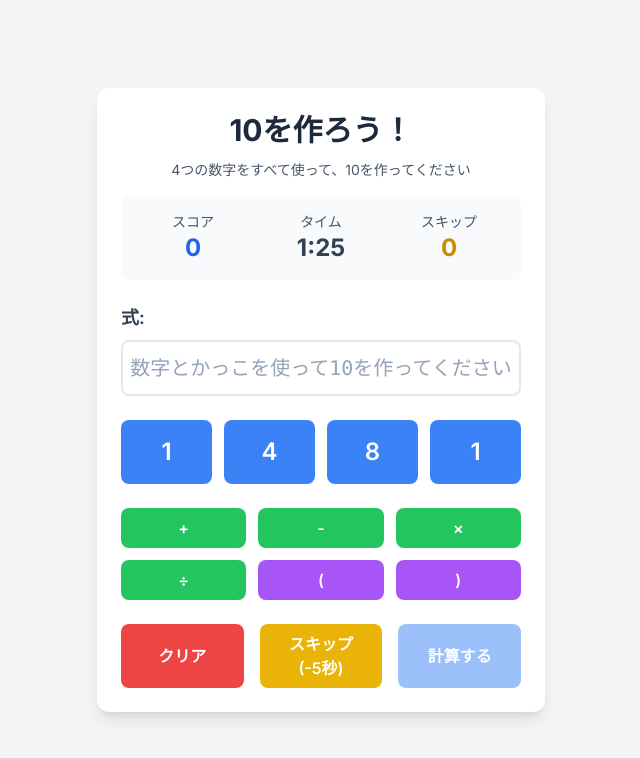
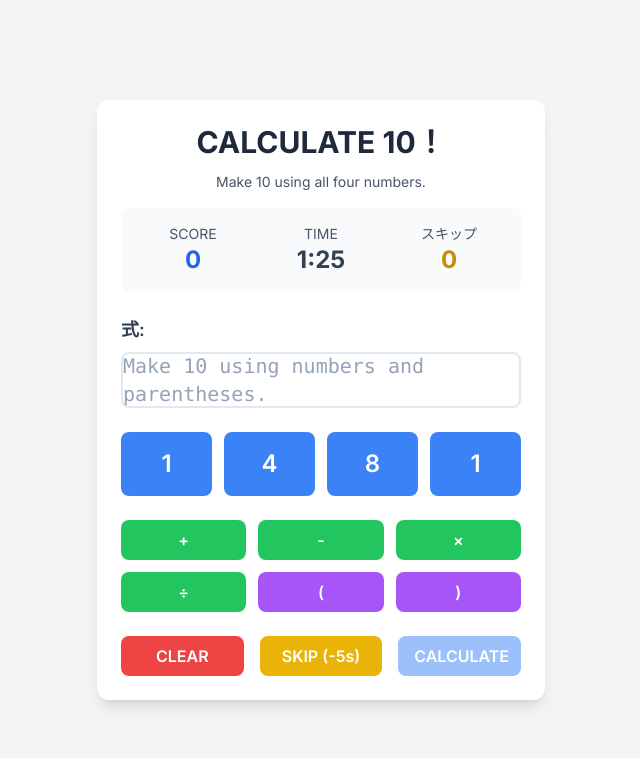
Before and after one commit to poposuke18/Calculation10, a Next.js app: page / in a window 1280 px wide. Shown: the top 758 px of the page, without its empty margins (319-959 px from the left). Built offline with nearby package versions, Linux system fonts and the light colour scheme.

Commit message:
Transrate

```diff
--- a/components/MathPuzzleGame.js
+++ b/components/MathPuzzleGame.js
@@ -128,15 +128,15 @@ const MathPuzzleGame = () => {
     <Card className="w-full max-w-md">
       {/* ヘッダー部分 */}
       <div className="text-center mb-6">
-        <h1 className="text-3xl font-bold mb-3 text-slate-800">10を作ろう！</h1>
+        <h1 className="text-3xl font-bold mb-3 text-slate-800">CALCULATE 10！</h1>
         <p className="text-sm text-slate-600 mb-4">
-          4つの数字をすべて使って、10を作ってください
+        Make 10 using all four numbers.
         </p>
 
         {/* スコアとタイマーの表示を改善 */}
         <div className="grid grid-cols-3 gap-4 p-4 bg-slate-50 rounded-lg">
           <div className="text-center">
-            <p className="text-sm text-slate-600">スコア</p>
+            <p className="text-sm text-slate-600">SCORE</p>
             <motion.p
               key={score}
               initial={{ scale: 1.5 }}
@@ -148,7 +148,7 @@ const MathPuzzleGame = () => {
           </div>
 
           <div className="text-center">
-            <p className="text-sm text-slate-600">タイム</p>
+            <p className="text-sm text-slate-600">TIME</p>
             <motion.div
               className={`text-2xl font-bold ${
                 timeLeft <= 10 ? 'text-red-500' : 'text-slate-700'
@@ -186,13 +186,13 @@ const MathPuzzleGame = () => {
             className="text-center mb-6"
           >
             <div className="bg-slate-800 text-white p-6 rounded-lg mb-4">
-              <h2 className="text-2xl font-bold mb-2">ゲームオーバー！</h2>
+              <h2 className="text-2xl font-bold mb-2">GAME OVER！</h2>
               <p className="text-3xl font-bold text-yellow-400 mb-4">{score} 点</p>
               <Button
                 className="bg-green-500 w-full"
                 onClick={handleRestart}
               >
-                もう一度プレイ
+                RETRY
               </Button>
             </div>
           </motion.div>
@@ -215,7 +215,7 @@ const MathPuzzleGame = () => {
         >
           {expression || (
             <span className="text-slate-400">
-              数字とかっこを使って10を作ってください
+              Make 10 using numbers and parentheses.
             </span>
           )}
         </motion.div>
@@ -286,20 +286,20 @@ const MathPuzzleGame = () => {
           className="bg-red-500 hover:bg-red-600 w-full"
           onClick={handleClear}
         >
-          クリア
+          CLEAR
         </Button>
         <Button
           className="bg-yellow-500 hover:bg-yellow-600 w-full"
           onClick={handleSkip}
         >
-          スキップ (-5秒)
+          SKIP (-5s)
         </Button>
         <Button
           className="bg-blue-500 hover:bg-blue-600 w-full"
           onClick={handleCalculate}
           disabled={!expression}
         >
-          計算する
+          CALCULATE
         </Button>
       </div>
     </Card>
```
